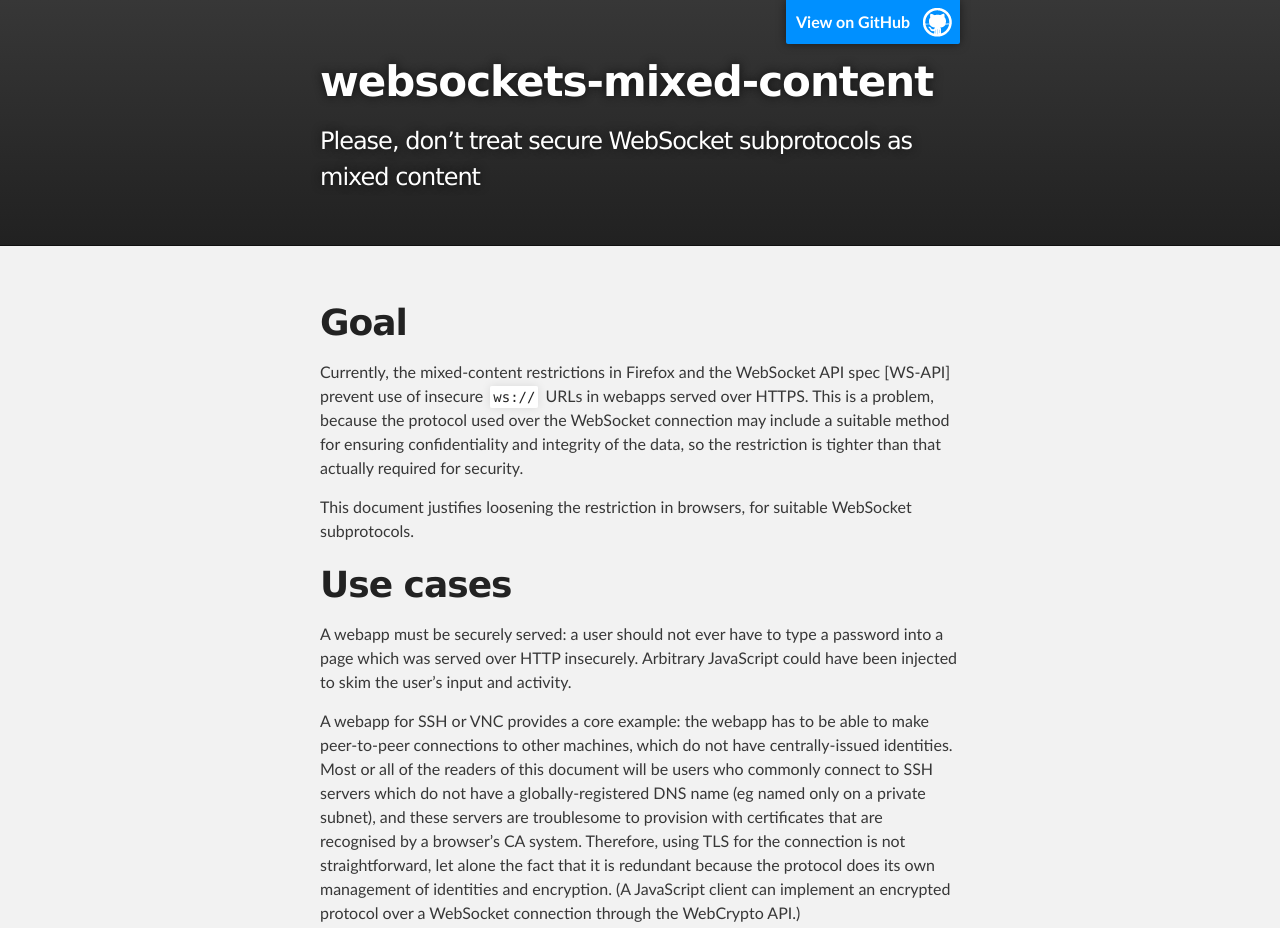
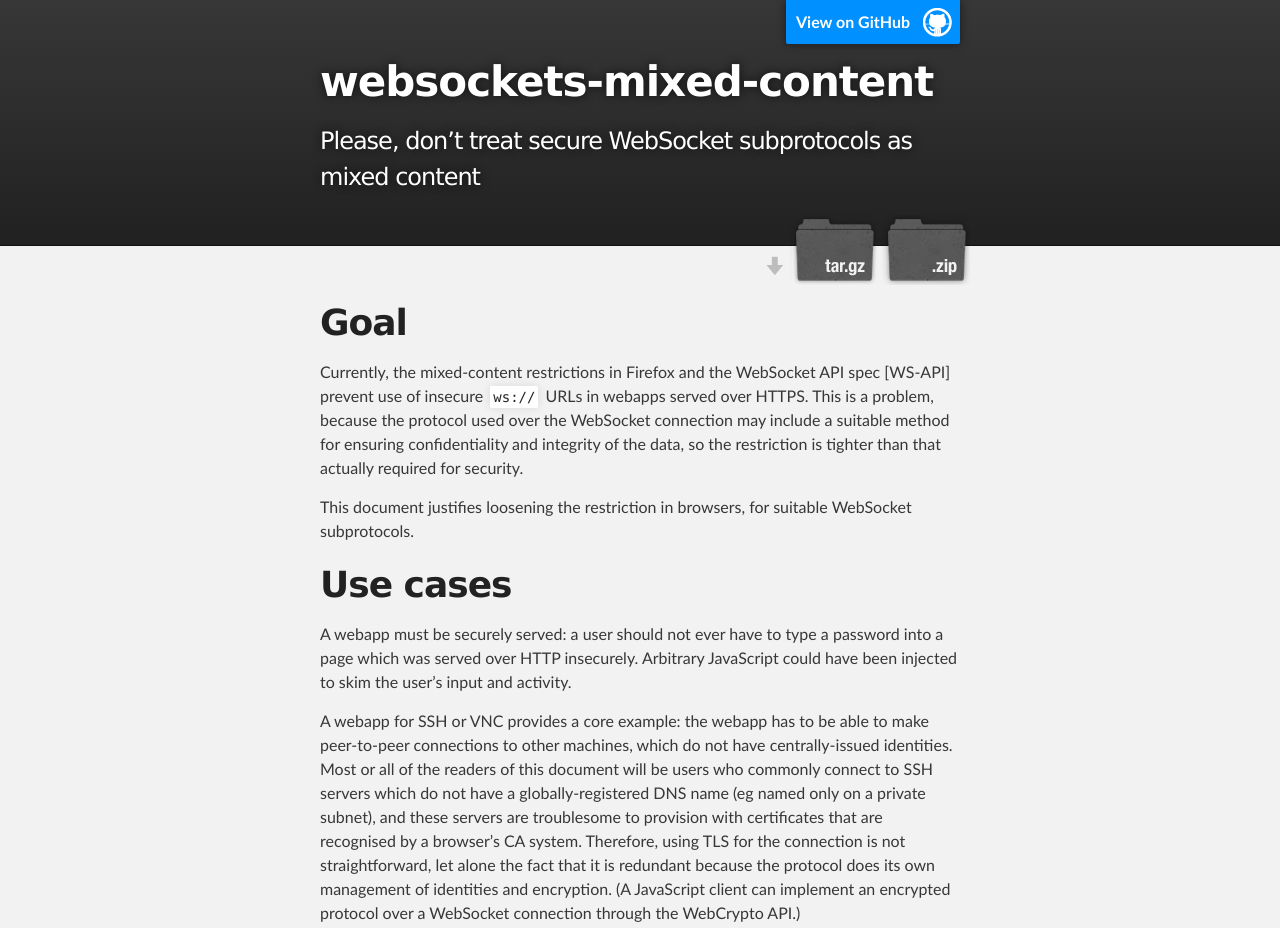
Before and after one commit to NWilson/websockets-mixed-context, a plain HTML site: page index.html in a window 1280 px wide. Shown: the top 928 px of the page. Drawn offline with Linux system fonts and the light colour scheme.

Commit message:
Create gh-pages branch via GitHub

```diff
--- a/index.html
+++ b/index.html
@@ -21,7 +21,10 @@
           <h1 id="project_title">websockets-mixed-content</h1>
           <h2 id="project_tagline">Please, don’t treat secure WebSocket subprotocols as mixed content</h2>
 
-
+            <section id="downloads">
+              <a class="zip_download_link" href="https://github.com/NWilson/websockets-mixed-content/zipball/master">Download this project as a .zip file</a>
+              <a class="tar_download_link" href="https://github.com/NWilson/websockets-mixed-content/tarball/master">Download this project as a tar.gz file</a>
+            </section>
         </header>
     </div>
 
```
